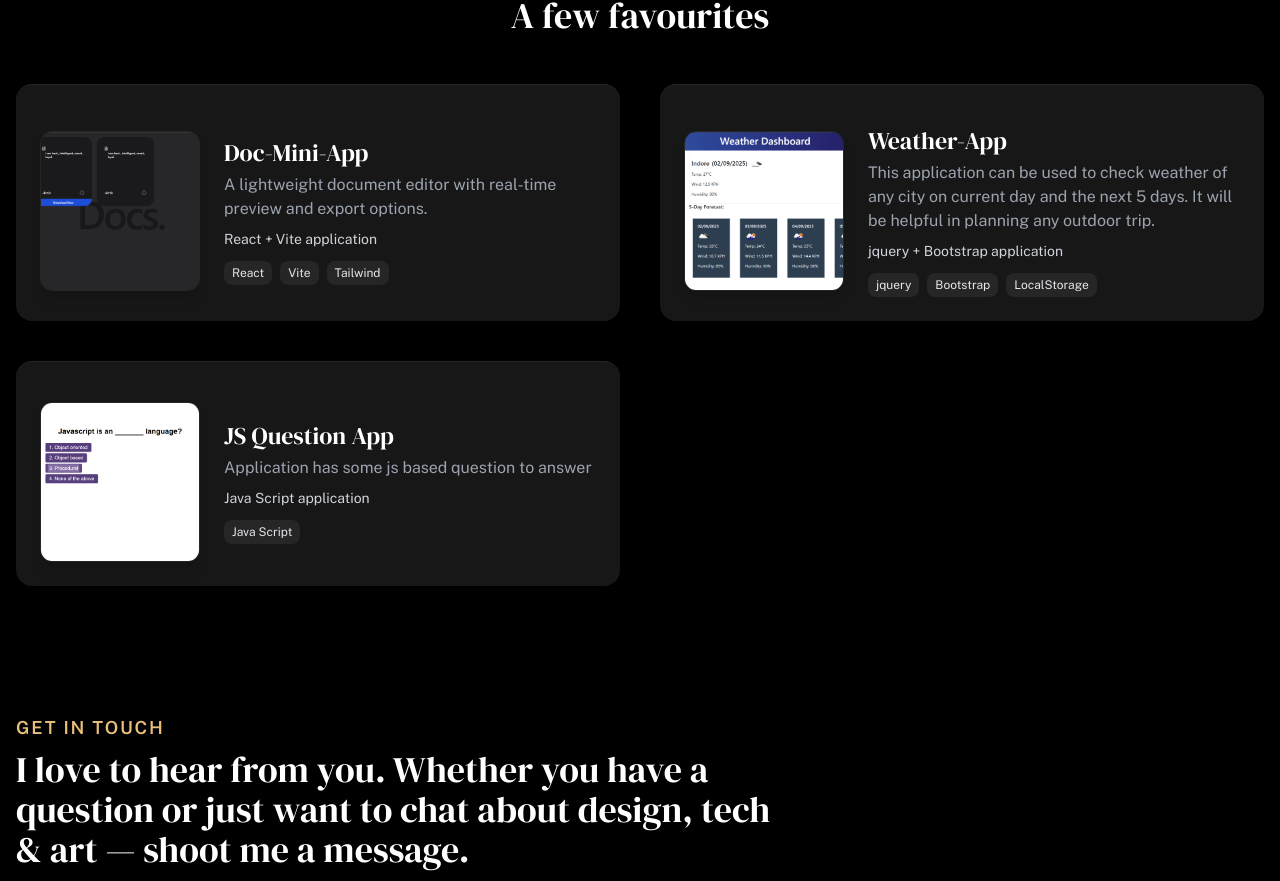
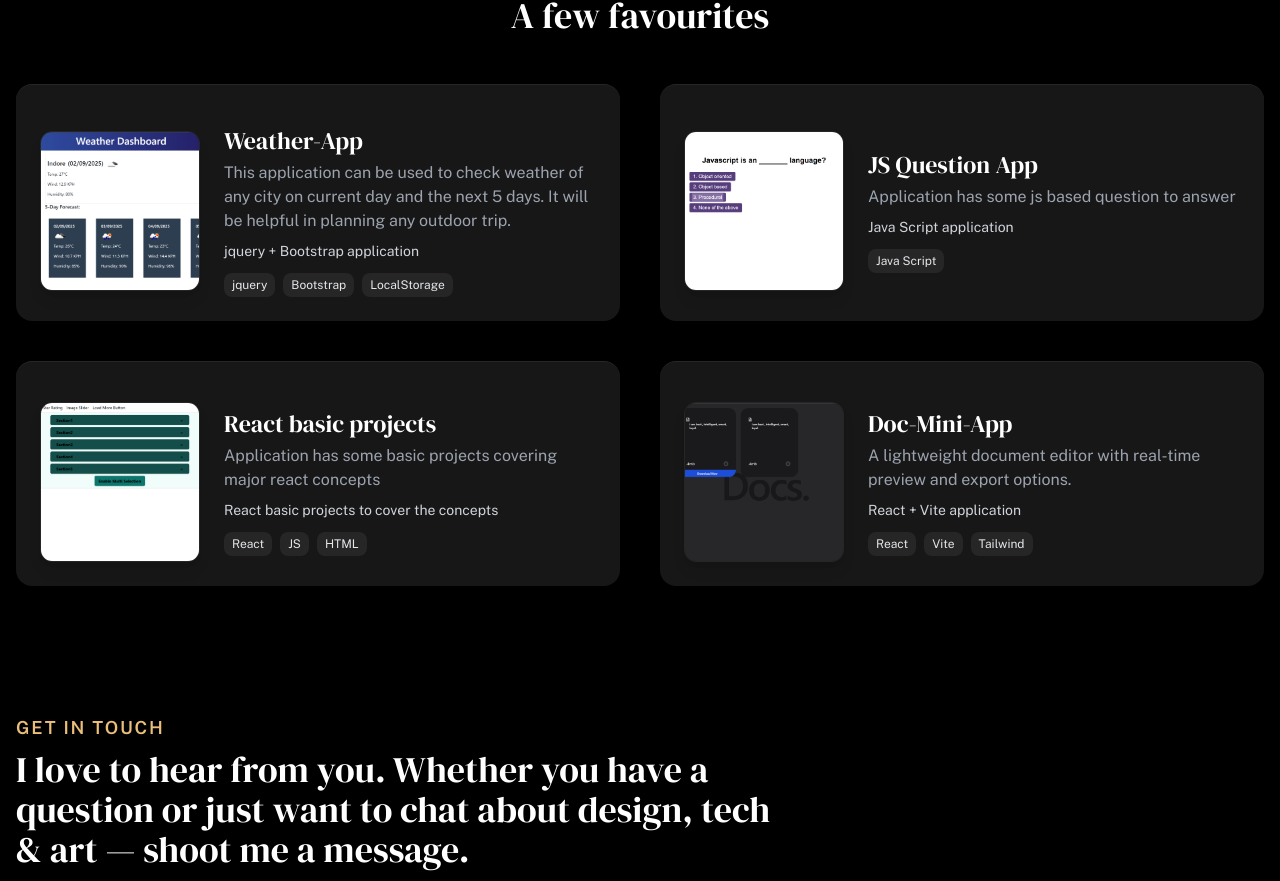
Before and after one commit to sanjana-1604/SanjanaSethiya, a React (Vite) app: page / in a window 1280 px wide. Shown: the part 1456-2337 px from the top of the page. Built offline with nearby package versions, Linux system fonts and the light colour scheme.

Commit message:
added new project

```diff
--- a/src/Components/Work.jsx
+++ b/src/Components/Work.jsx
@@ -1,14 +1,7 @@
 import { motion } from "framer-motion";
 
 const projects = [
-  {
-    name: "Doc-Mini-App",
-    detail: "React + Vite application",
-    summary: "A lightweight document editor with real-time preview and export options.",
-    tech: ["React", "Vite", "Tailwind"],
-    image: "/Doc-Mini-App.png",
-    link: "https://doc-mini-app-psi.vercel.app/"
-  },
+
   {
     name: "Weather-App",
     detail: "jquery + Bootstrap application",
@@ -25,6 +18,22 @@ const projects = [
     tech: ["Java Script"],
     image: "/JS-question-app.png",
     link: "https://javajcript-quiz.vercel.app/"
+  },
+  {
+    name: "React basic projects",
+    detail: "React basic projects to cover the concepts",
+    summary: "Application has some basic projects covering major react concepts",
+    tech: ["React", "JS", "HTML"],
+    image: "/react-projects.png",
+    link: "https://25-reactjs-projects.vercel.app/"
+  },
+    {
+    name: "Doc-Mini-App",
+    detail: "React + Vite application",
+    summary: "A lightweight document editor with real-time preview and export options.",
+    tech: ["React", "Vite", "Tailwind"],
+    image: "/Doc-Mini-App.png",
+    link: "https://doc-mini-app-psi.vercel.app/"
   },
 
 ]
```
Also changed, not shown: public/React-projects.png, public/logo.svg (deleted).
